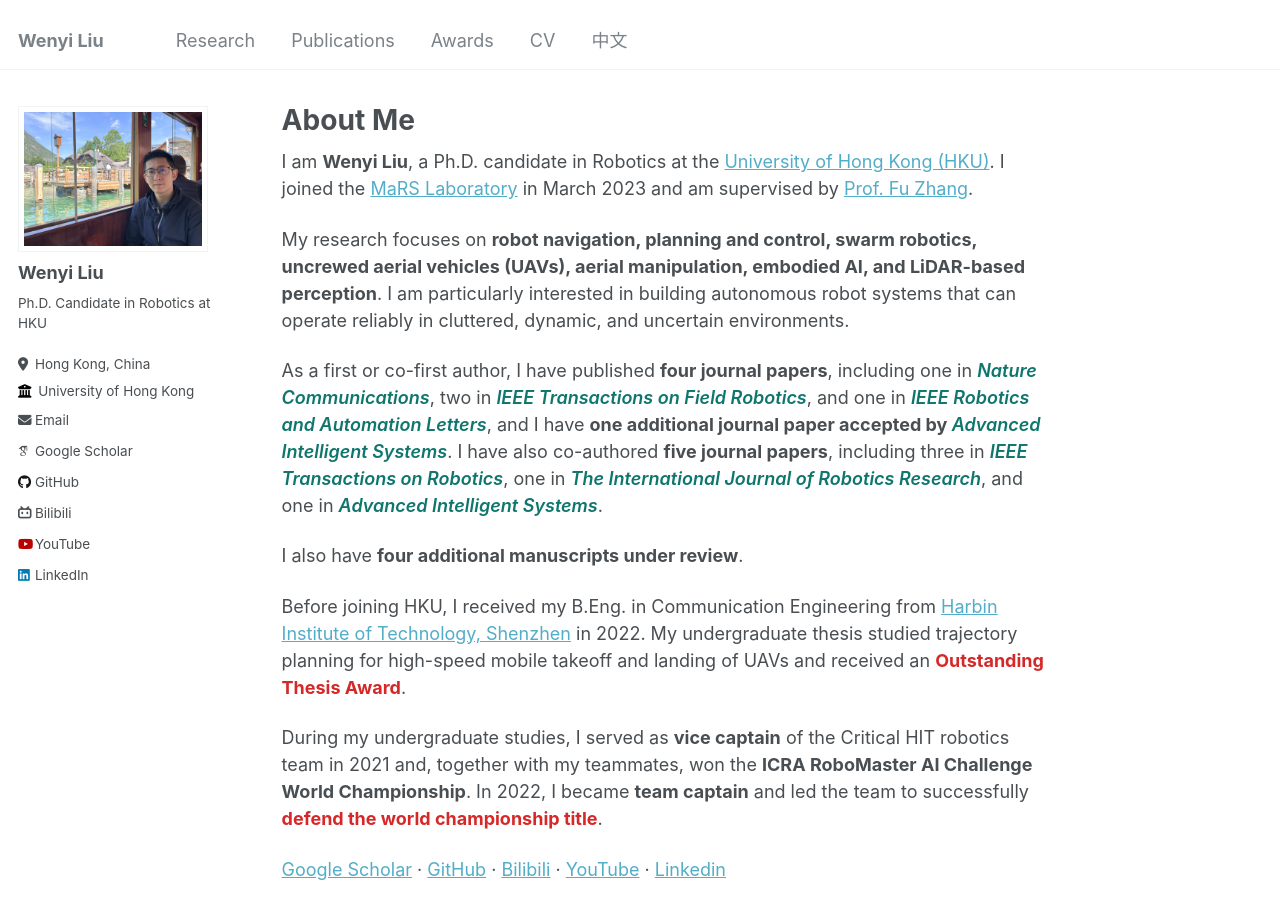
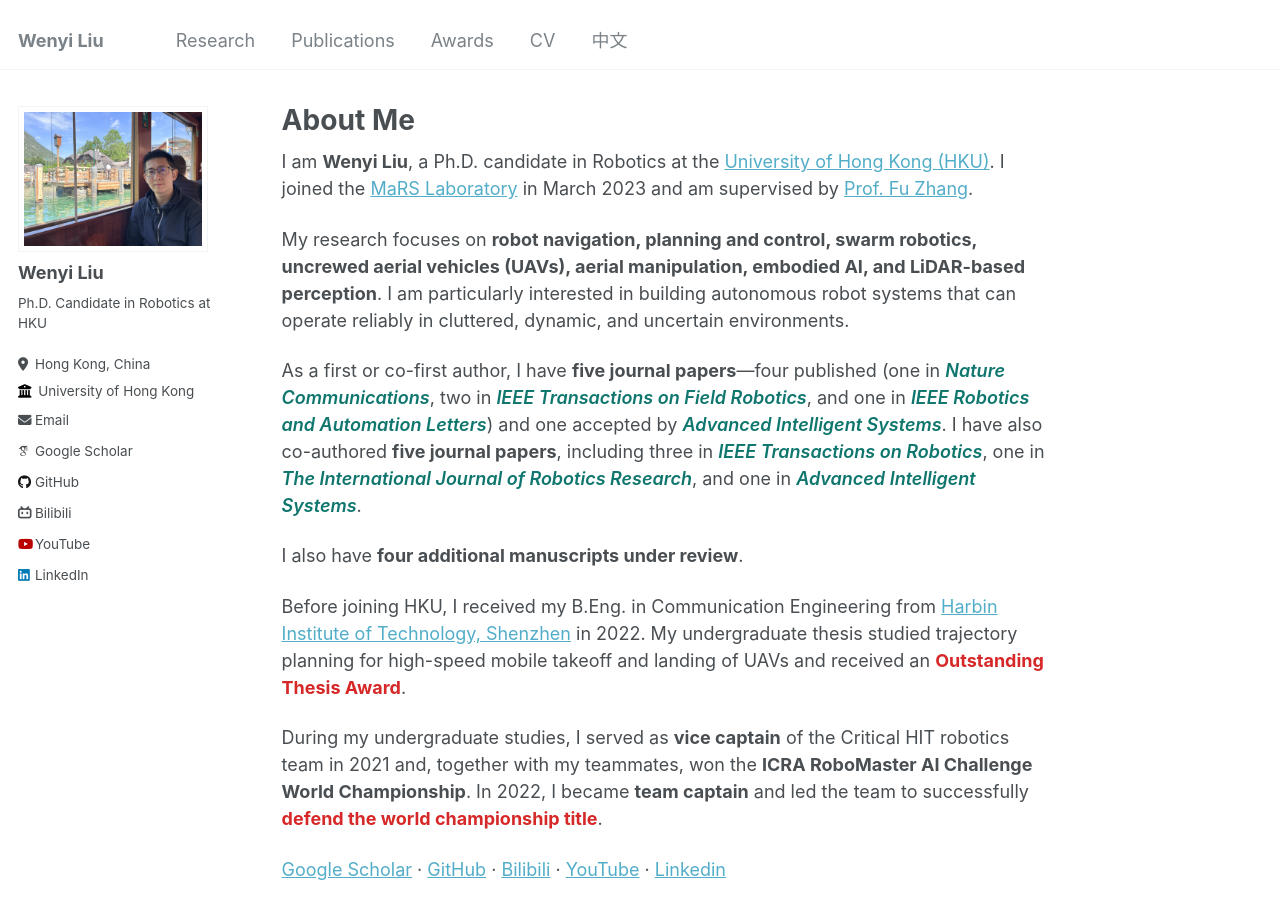
Before and after one commit to FENYUN323/liuwenyi.github.io, a Jekyll site: the page built from _pages/about.md, in a window 1280 px wide and 900 px high. Built offline with Jekyll 4.4.1, drawn with Linux system fonts in a browser that asks for light colours; some web fonts are replaced.

Commit message:
Combine publication status summary

```diff
--- a/_pages/about.md
+++ b/_pages/about.md
@@ -11,7 +11,7 @@ I am **Wenyi Liu**, a Ph.D. candidate in Robotics at the [University of Hong Kon
 
 My research focuses on **robot navigation, planning and control, swarm robotics, uncrewed aerial vehicles (UAVs), aerial manipulation, embodied AI, and LiDAR-based perception**. I am particularly interested in building autonomous robot systems that can operate reliably in cluttered, dynamic, and uncertain environments.
 
-As a first or co-first author, I have published **four journal papers**, including one in <span class="journal-highlight"><em>Nature Communications</em></span>, two in <span class="journal-highlight"><em>IEEE Transactions on Field Robotics</em></span>, and one in <span class="journal-highlight"><em>IEEE Robotics and Automation Letters</em></span>, and I have **one additional journal paper accepted by <span class="journal-highlight"><em>Advanced Intelligent Systems</em></span>**. I have also co-authored **five journal papers**, including three in <span class="journal-highlight"><em>IEEE Transactions on Robotics</em></span>, one in <span class="journal-highlight"><em>The International Journal of Robotics Research</em></span>, and one in <span class="journal-highlight"><em>Advanced Intelligent Systems</em></span>.
+As a first or co-first author, I have **five journal papers**—four published (one in <span class="journal-highlight"><em>Nature Communications</em></span>, two in <span class="journal-highlight"><em>IEEE Transactions on Field Robotics</em></span>, and one in <span class="journal-highlight"><em>IEEE Robotics and Automation Letters</em></span>) and one accepted by <span class="journal-highlight"><em>Advanced Intelligent Systems</em></span>. I have also co-authored **five journal papers**, including three in <span class="journal-highlight"><em>IEEE Transactions on Robotics</em></span>, one in <span class="journal-highlight"><em>The International Journal of Robotics Research</em></span>, and one in <span class="journal-highlight"><em>Advanced Intelligent Systems</em></span>.
 
 I also have **four additional manuscripts under review**.
 
```
Also changed, not shown: _pages/chinese.md (+1 -1 lines).
